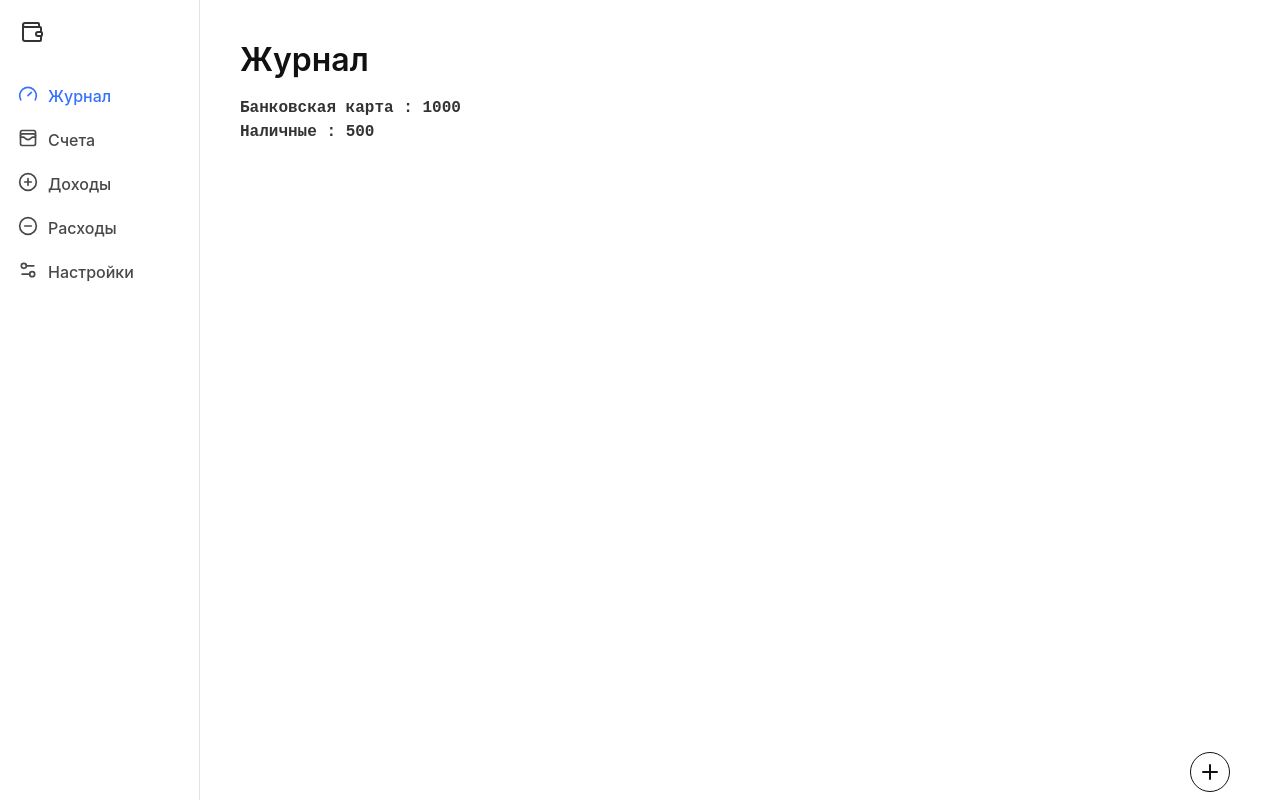
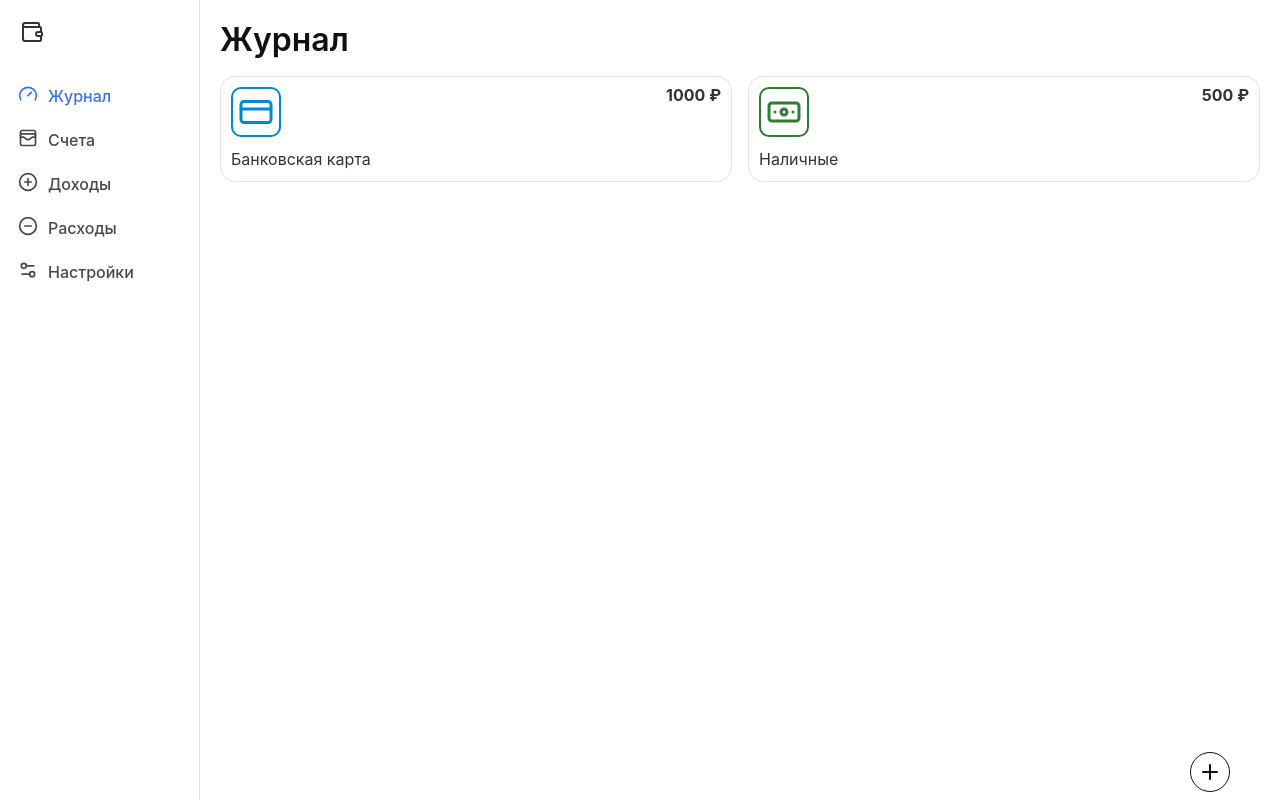
Before and after one commit to taurus-git/react-typescript-redux-wallet, a React (Create React App) app: page /dashboard in a window 1280 px wide. Built offline with nearby package versions, Linux system fonts and the light colour scheme.

Commit message:
Added styles for wallet summary

```diff
--- a/src/components/layout/DashboardLayout.tsx
+++ b/src/components/layout/DashboardLayout.tsx
@@ -22,7 +22,7 @@ export const DashboardLayout = () => {
                 <div className="main d-flex flex-1">
                     { isDesktop && <Sidebar/> }
 
-                    <section className="d-flex flex-col w-full py-2 px-2 container__wrapper">
+                    <section className="d-flex flex-col w-full container__wrapper">
                         <Container>
                             <Outlet/>
                         </Container>
--- /dev/null
+++ b/src/features/dashboard/components/Wallet.module.css
@@ -0,0 +1,38 @@
+.walletsSummary {
+  gap: 1rem 1.6rem;
+}
+.walletsSummary svg {
+  width: 5rem;
+  height: 5rem;
+  padding: 0.5rem;
+  flex-shrink: 0;
+  border: 2px solid;
+  border-radius: 1rem;
+}
+.walletsSummary .lucide.lucide-credit-card {
+  border-color: var(--text-info);
+}
+.walletsSummary .lucide.lucide-banknote {
+  border-color: var(--text-success);
+}
+.walletsSummary__wallet {
+  width: 100%;
+  gap: 1rem 1.6rem;
+  border: 1px solid var(--gray-2);
+  border-radius: 1.5rem;
+}
+@media screen and (min-width: 768px) {
+  .walletsSummary__wallet {
+    width: calc(50% - 0.8rem);
+  }
+}
+.walletsSummary__walletLabel {
+  margin: 0;
+}
+.walletsSummary__amount {
+  margin-bottom: 0;
+  font-weight: 700;
+  line-height: 1;
+}
+
+/*# sourceMappingURL=Wallet.module.css.map */
--- /dev/null
+++ b/src/features/dashboard/components/Wallet.module.scss
@@ -0,0 +1,43 @@
+.walletsSummary {
+  gap: 1rem 1.6rem;
+
+  svg {
+    width: 5rem;
+    height: 5rem;
+    padding: .5rem;
+    flex-shrink: 0;
+    border: 2px solid;
+    border-radius: 1rem;
+  }
+
+  .lucide {
+    &.lucide-credit-card {
+      border-color: var(--text-info);
+    }
+
+    &.lucide-banknote {
+      border-color: var(--text-success);
+    }
+  }
+
+  &__wallet {
+    width: 100%;
+    gap: 1rem 1.6rem;
+    border: 1px solid var(--gray-2);
+    border-radius: 1.5rem;
+
+    @media screen and (min-width: 768px) {
+      width: calc(50% - .8rem);
+    }
+  }
+
+  &__walletLabel {
+    margin: 0;
+  }
+
+  &__amount {
+    margin-bottom: 0;
+    font-weight: 700;
+    line-height: 1;
+  }
+}
--- /dev/null
+++ b/src/features/dashboard/components/WalletCard.tsx
@@ -0,0 +1,24 @@
+import React from 'react';
+import styles from './Wallet.module.scss';
+import { WalletType, WalletTypeLabel } from "../../wallets/types";
+
+interface WalletCardProps {
+    label: WalletType;
+    amount: number;
+    icon: React.ReactNode;
+    className?: string;
+}
+
+export const WalletCard: React.FC<WalletCardProps> = ( { label, amount, icon, className = "" } ) => {
+    return (
+        <div className={ `d-flex flex-col px-1 py-1 ${ styles.walletsSummary__wallet } ${className}` }>
+            <div className={`d-flex justify-between`}>
+                { icon }
+                <p className={ `ml-1 long-text ${ styles.walletsSummary__amount }` }>{ amount } ₽</p>
+            </div>
+            <p className={ `long-text ${ styles.walletsSummary__walletLabel }` }>
+                { WalletTypeLabel[ label ] }
+            </p>
+        </div>
+    );
+};
--- a/src/features/dashboard/components/WalletsSummary.tsx
+++ b/src/features/dashboard/components/WalletsSummary.tsx
@@ -1,20 +1,19 @@
 import React from 'react';
 import { useSelector } from "react-redux";
 import { RootState } from "../../../store";
+import styles from "./Wallet.module.scss";
+import { CreditCard, Banknote } from "lucide-react";
 import { WalletType, WalletTypeLabel } from "../../wallets/types";
+import { WalletCard } from "./WalletCard";
 
 export const WalletsSummary = () => {
     const bankCard = useSelector( ( state: RootState ) => state[ WalletType.BANK_CARD ].balance )
     const cash = useSelector( ( state: RootState ) => state[ WalletType.CASH ].balance )
 
     return (
-        <div>
-            <b>
-                <pre>{ WalletTypeLabel[ WalletType.BANK_CARD ] } : { bankCard }</pre>
-            </b>
-            <b>
-                <pre>{ WalletTypeLabel[ WalletType.CASH ] } : { cash }</pre>
-            </b>
-        </div>
+        <section className={ `${ styles.walletsSummary } d-flex flex-wrap justify-between my-1` }>
+            <WalletCard label={ WalletType.BANK_CARD } amount={ bankCard } icon={ <CreditCard/> }/>
+            <WalletCard label={ WalletType.CASH } amount={ cash } icon={ <Banknote/> }/>
+        </section>
     );
 }
--- a/src/features/forms/components/FinanceForm/FormField.tsx
+++ b/src/features/forms/components/FinanceForm/FormField.tsx
@@ -8,7 +8,7 @@ interface FormFieldProps {
     errors?: string;
 }
 
-export const FormField: React.FC<FormFieldProps> = ( { className, children, errors } ) => {
+export const FormField: React.FC<FormFieldProps> = ( { className = "", children, errors } ) => {
     return (
         <div className="flex-col">
             <div className={ `${ styles[ 'financeForm__field' ] } ${ className }` }>{ children }</div>
--- a/src/features/navigation/components/LinkToHome/LinkToHome.tsx
+++ b/src/features/navigation/components/LinkToHome/LinkToHome.tsx
@@ -10,7 +10,7 @@ interface LinkToHomeProps {
     className?: string;
 }
 
-export const LinkToHome: React.FC<LinkToHomeProps> = ( { className } ) => {
+export const LinkToHome: React.FC<LinkToHomeProps> = ( { className = "" } ) => {
     const isAuthenticated = useSelector( ( state: RootState ) => state.auth.isAuthenticated );
     const homeLink = isAuthenticated ? ROUTES_MAP.dashboard.path : "/";
     return (
--- a/src/styles/main.css
+++ b/src/styles/main.css
@@ -95,7 +95,7 @@ textarea {
     overflow-y: auto;
 }
 
-@media (min-width: 481px) and (orientation: landscape)  {
+@media (min-width: 481px) and (orientation: landscape) {
     .container__wrapper {
         height: 69vh;
         height: 69dvh;
@@ -109,14 +109,14 @@ textarea {
     }
 }
 
-@media (min-width: 576px) and (orientation: landscape)  {
+@media (min-width: 576px) and (orientation: landscape) {
     .container__wrapper {
         height: 69vh;
         height: 69dvh;
     }
 }
 
-@media (min-width: 768px) and (orientation: landscape)  {
+@media (min-width: 768px) and (orientation: landscape) {
     .container__wrapper {
         height: 100vh;
         height: 100dvh;
@@ -202,14 +202,19 @@ textarea {
     padding-left: var(--spacing-21);
 }
 
-.py-2 {
-    padding-top: var(--spacing-6);
-    padding-bottom: var(--spacing-6);
+.py-1 {
+    padding-top: var(--spacing-21);
+    padding-bottom: var(--spacing-21);
 }
 
 .px-2 {
     padding-right: var(--spacing-6);
     padding-left: var(--spacing-6);
+}
+
+.py-2 {
+    padding-top: var(--spacing-6);
+    padding-bottom: var(--spacing-6);
 }
 
 .mr-1 {
@@ -309,3 +314,17 @@ textarea {
 .message-success {
     color: var(--text-success);
 }
+
+.lucide.lucide-credit-card {
+    color: var(--text-info);
+}
+
+.lucide.lucide-banknote {
+    color: var(--text-success);
+}
+
+.long-text {
+    white-space: nowrap;
+    overflow: hidden;
+    text-overflow: ellipsis;
+}
```
Also changed, not shown: 1 other file (tests, documents, lock files or other folders).
